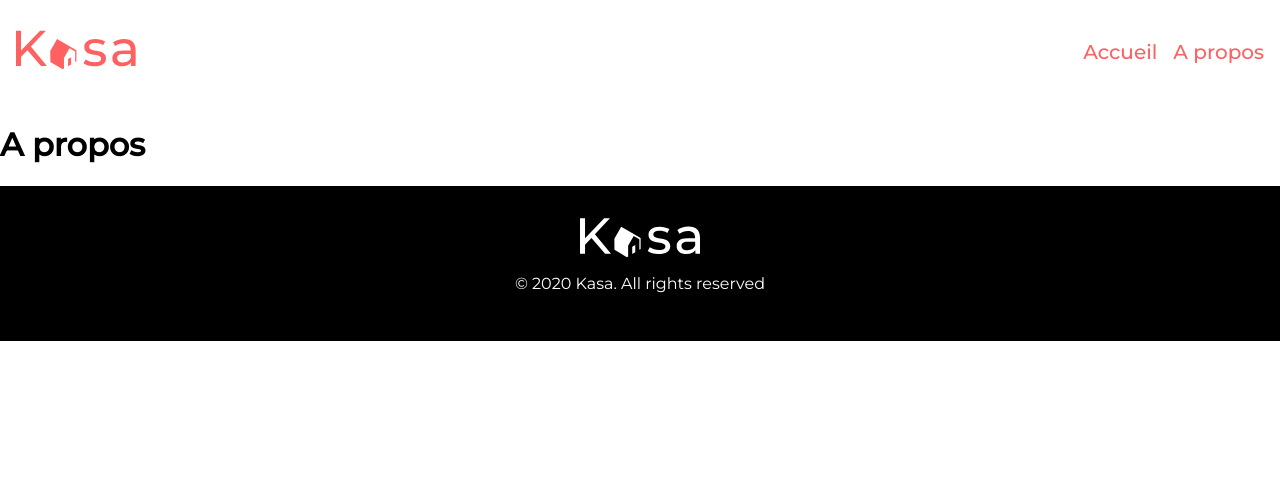
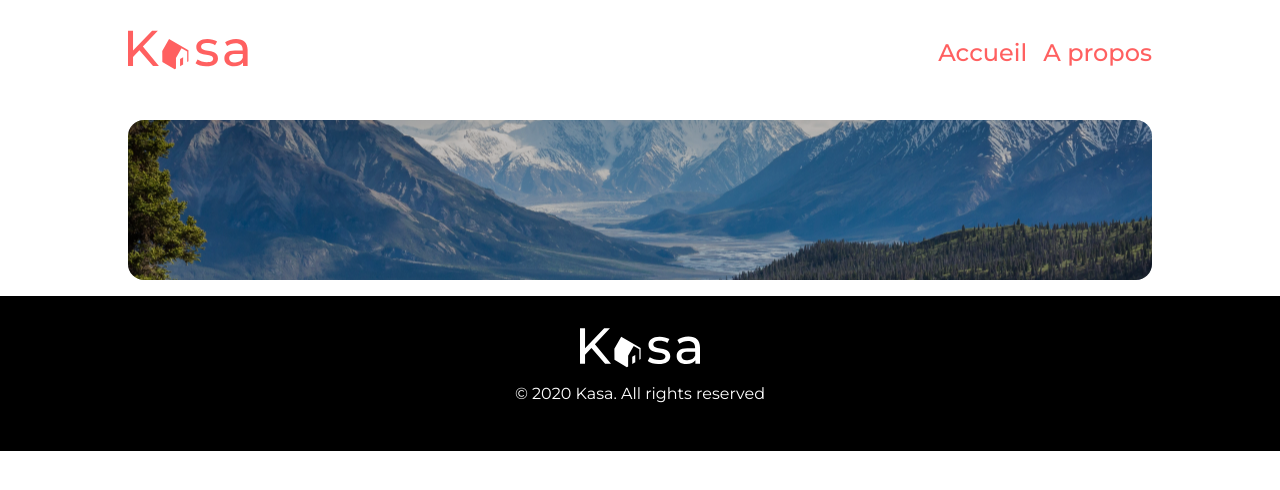
Before and after one commit to VB2095/OC-P11-kasa, a React (Create React App) app: page /about in a window 1280 px wide. Shown: the top 490 px of the page. Built offline with nearby package versions, Linux system fonts and the light colour scheme.

Commit message:
style for 404 page; created banner component & style

```diff
--- a/src/App.scss
+++ b/src/App.scss
@@ -3,14 +3,12 @@
 body {
     margin: 0;
     padding: 0;
-    display: flex;
-    flex-direction: column;
     @include primaryFont();
 }
 
 .main-container {
     padding: 16px;
     margin: 0 auto;
-    max-width: 1440px;
-    flex: 1 0 auto;
+    max-width: 1024px;
+
 }
--- a/src/components/404/404.jsx
+++ b/src/components/404/404.jsx
@@ -1,11 +1,12 @@
 import { Link } from "react-router-dom"
+import "./notfound.scss"
 function Error () {
   return (
-    <div>
+    <section className="container-error main-container">
       <h1>404</h1>
-      <p>Page not found.</p>
-      <Link to="/">Go back to the homepage</Link>
-    </div>
+      <p>Oups! La page que vous demandez n'existe pas.</p>
+      <Link to="/">Retourner sur la page d'accueil </Link>
+    </section>
   )
 }
 
--- /dev/null
+++ b/src/components/404/notfound.scss
@@ -0,0 +1,33 @@
+@import '../../styles/mixins.scss';
+
+.container-error {
+    display: flex;
+    flex-direction: column;
+    align-items: center;
+    font-weight: bold;
+    color: $primary-color;
+    gap: clamp(16px, 25vw, 32px);
+
+
+    h1  {
+        font-size: clamp(26px, 25vw, 288px);
+        margin: 0;
+    }
+
+    p {
+        font-size: clamp(16px, 3vw, 32px);
+        font-weight: 400;
+        text-align: center;
+    }
+    a {
+        @include primaryFont();
+        font-weight: 500;
+        color: $primary-color;
+        text-decoration: none;
+        font-size: 1.25rem;
+        transition: color 0.2s;
+        &:hover {
+          text-decoration: underline;
+        }
+    }
+}
--- /dev/null
+++ b/src/components/banner/banner.jsx
@@ -0,0 +1,11 @@
+import "./banner.scss";
+
+function Banner (props) {
+    return (
+       <div className="banner" style={{backgroundImage: `url(${props.backgroundImage})`,}}>
+        {<h1 className="banner_title">{props.titleBannerHome}</h1>}
+       </div>
+    )
+}
+
+export default Banner
--- /dev/null
+++ b/src/components/banner/banner.scss
@@ -0,0 +1,22 @@
+.banner {
+    display: flex;
+    justify-content: center;
+    align-items: center;
+    height: 160px;
+    border-radius: 16px;
+    background-position: center;
+    color: #fff;
+    font-size: clamp(16px, 3vw, 32px);
+    position: relative;
+    &::before{
+        content: '';
+        position: absolute;
+        width: 100%;
+        height: 100%;
+        background-color: rgba(0, 0, 0, 0.241);
+        border-radius: 16px;
+    }
+    h1 {
+        z-index: 1;
+    }
+}
--- a/src/components/header/header.scss
+++ b/src/components/header/header.scss
@@ -15,10 +15,10 @@ header {
 
       a {
         @include primaryFont();
+        font-size: clamp(16px, 3vw, 24px);
         font-weight: 500;
         color: $primary-color;
         text-decoration: none;
-        font-size: 1.25rem;
         transition: color 0.2s;
         &:hover {
           text-decoration: underline;
--- a/src/pages/Home/Home.jsx
+++ b/src/pages/Home/Home.jsx
@@ -1,8 +1,12 @@
+import Banner from "../../components/banner/banner"
+
 function Home() {
   return (
-<section className="main-container">
-  <h1>En cours de construction</h1>
-</section>
+  <section className="main-container">
+      <Banner backgroundImage={require('../../assets/bg_banner_home.jpg')}
+      titleBannerHome="Chez vous, partout et ailleurs"
+      />
+  </section>
 )
 
 
--- a/src/pages/about.jsx
+++ b/src/pages/about.jsx
@@ -1,8 +1,11 @@
+import Banner from "../components/banner/banner"
+
 function About() {
     return (
-        <div>
-            <h1>A propos</h1>
-        </div>
+        <section className="main-container">
+            <Banner backgroundImage={require('../assets/bg_banner_about.jpg')}
+      />
+        </section>
     );
 }
 
```
Also changed, not shown: public/index.html (+1 -23 lines), src/assets/bg_banner_about.jpg (added), src/assets/bg_banner_home.jpg (added).
